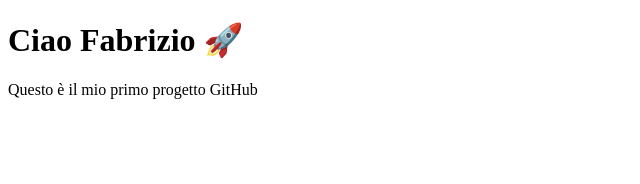
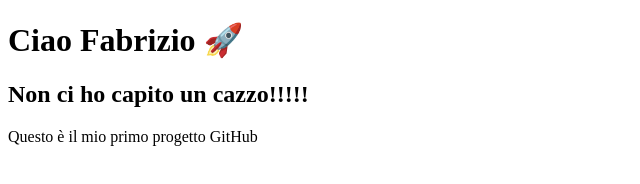
Before and after one commit to pericle33/progetto-github, a plain HTML site: page index.html in a window 1280 px wide. Shown: the whole page, without its empty margins (0-640 px from the left). Drawn offline with Linux system fonts and the light colour scheme.

Commit message:
seconda versione

```diff
--- a/index.html
+++ b/index.html
@@ -5,6 +5,7 @@
 </head>
 <body>
   <h1>Ciao Fabrizio 🚀</h1>
+	<h2> Non ci ho capito un cazzo!!!!!</h2>
   <p>Questo è il mio primo progetto GitHub</p>
 </body>
 </html>
```
